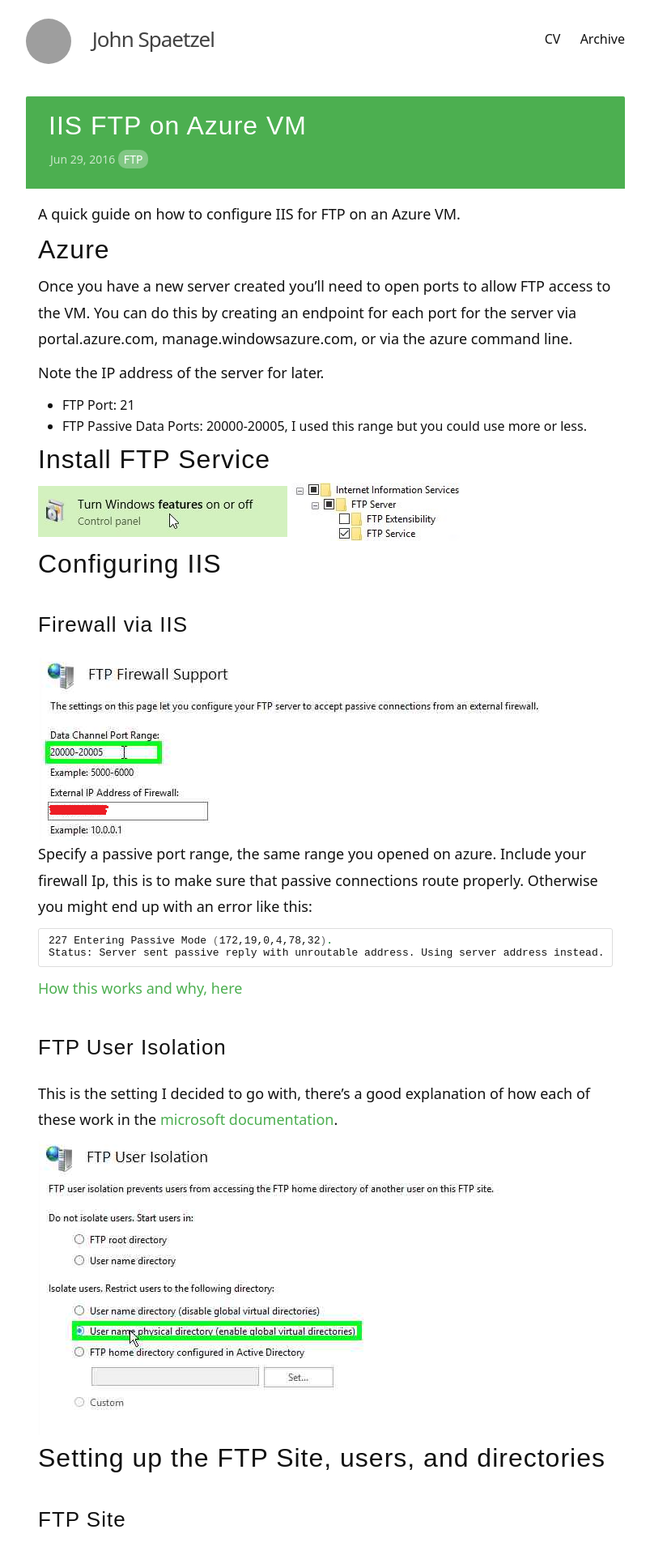
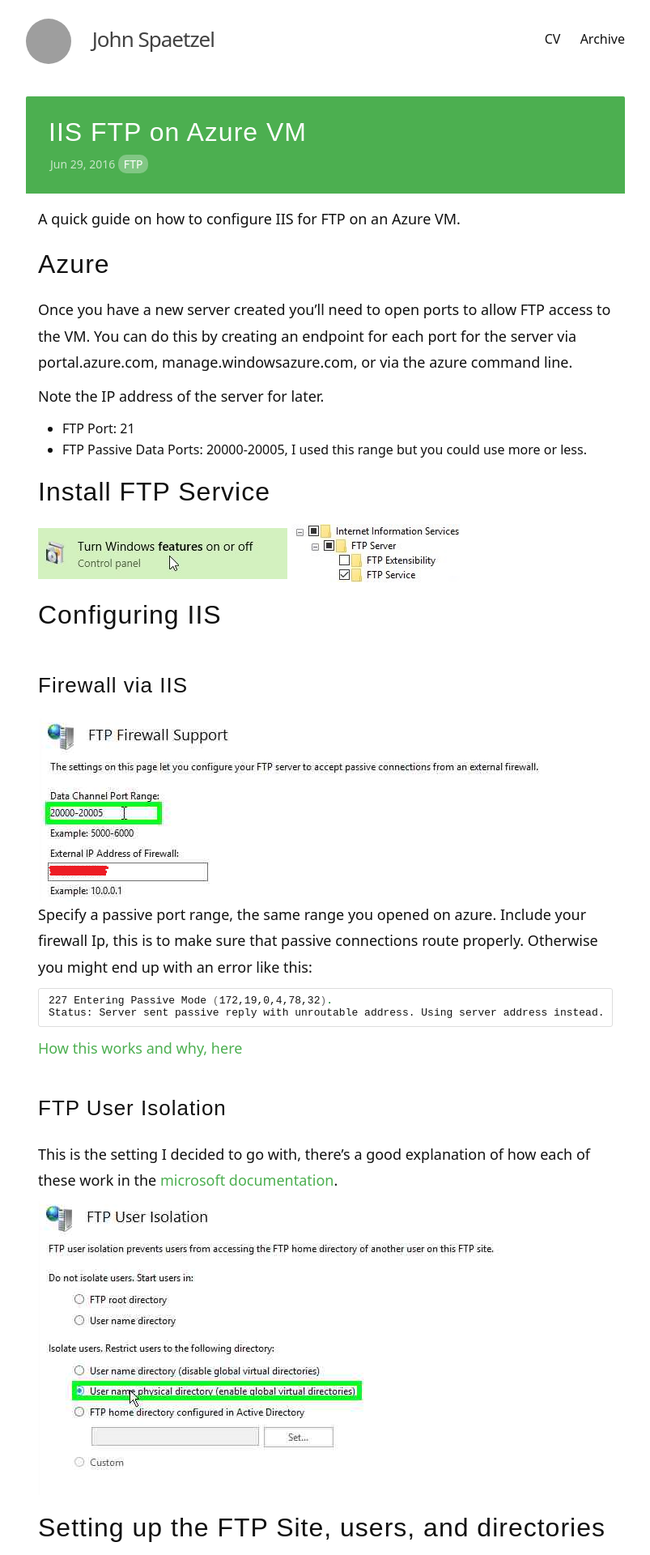
Before and after one commit to jspaetzel/meh.dev, a Jekyll site: the page built from _posts/2016-06-29-iis-ftp-azure-vm.markdown, in a window 1280 px wide. Shown: the top 1920 px of the page at 81% size, without its empty margins (238-1041 px from the left). Built offline with Jekyll 4.4.1, drawn with Linux system fonts in a browser that asks for light colours; nearby versions of some CDN libraries; comment, search, counter and statistics services are not loaded; grey boxes are pictures that could not be loaded.

Commit message:
change order of styling to use more normalized padding

```diff
--- a/_sass/_layout.scss
+++ b/_sass/_layout.scss
@@ -212,6 +212,8 @@
 
 .post-title {
   line-height: 1;
+  padding: 8px;
+  margin: 0;
 
   @include media-query($on-laptop) {
     font-size: 24px;
--- a/css/main.scss
+++ b/css/main.scss
@@ -71,8 +71,8 @@
 
 // Import partials from `sass_dir` (defaults to `_sass`)
 @import
-        "normalize",
-        "base",
-        "layout",
+        "base", // Set our defaults
+        "normalize", // Normalize after defaults for consistency
+        "layout", // Add specific layout styles
         "syntax-highlighting"
 ;
```
